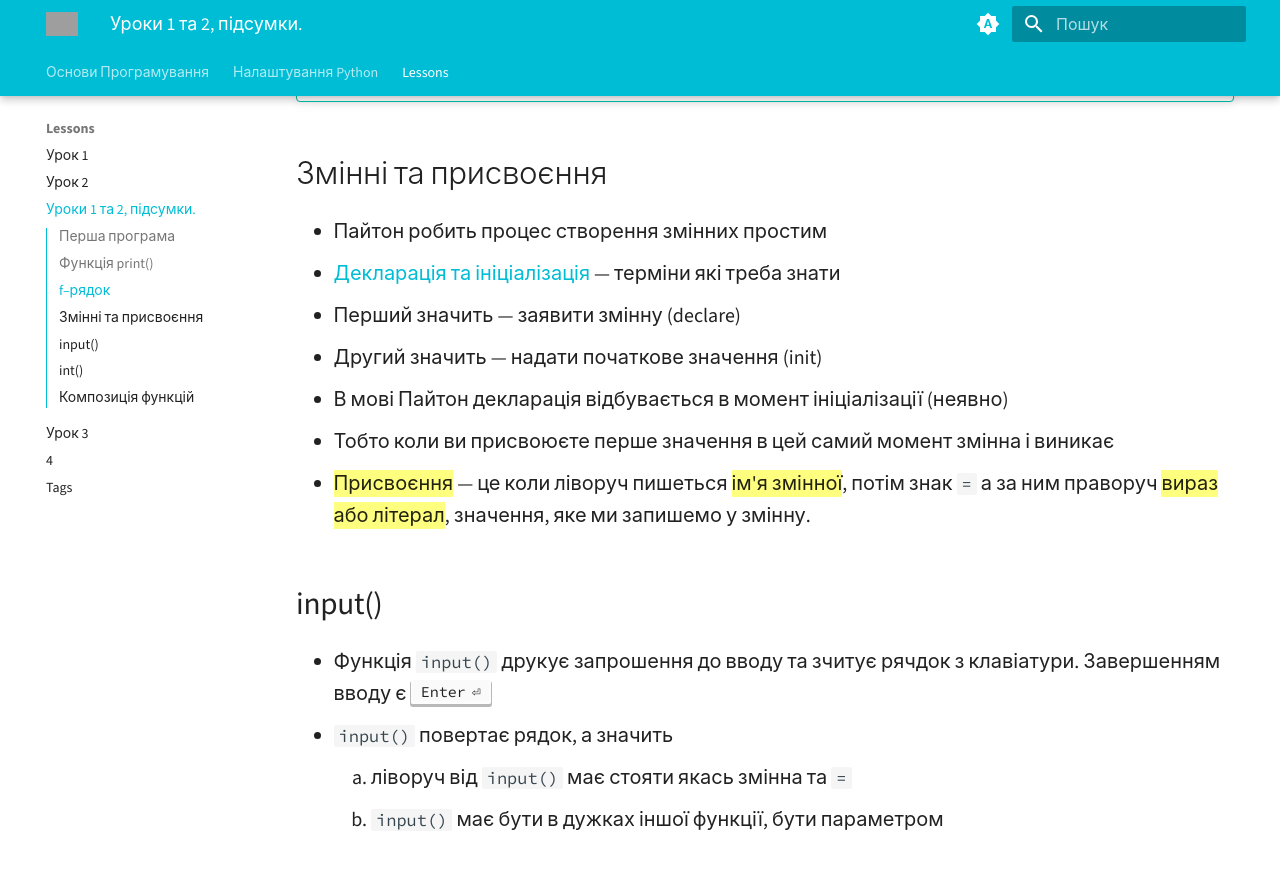
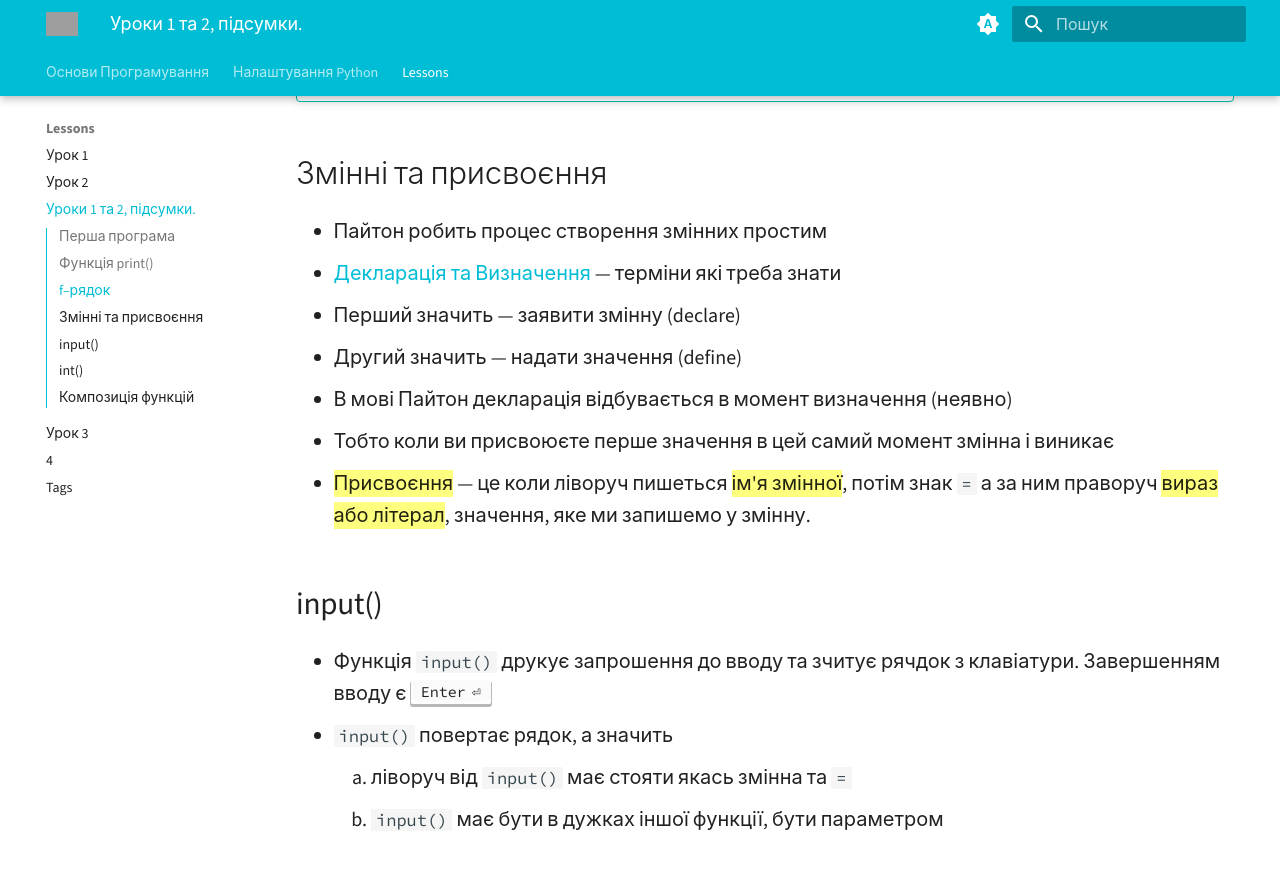
Before and after one commit to kirilche/pykids, an MkDocs documentation site: the page built from docs/lessons/3_summary_1.md, in a window 1280 px wide and 900 px high, scrolled down 1403 px. Shown: the top 869 px of the window. Built offline with MkDocs 1.6.1 and Material for MkDocs 9.7.7, drawn with Linux system fonts in a browser that asks for light colours; grey boxes are pictures that could not be loaded.

Commit message:
200125 20

```diff
--- a/docs/lessons/3_summary_1.md
+++ b/docs/lessons/3_summary_1.md
@@ -42,10 +42,10 @@ tags:
 ## Змінні та присвоєння
 
 - Пайтон робить процес створення змінних простим
-- [Декларація та ініціалізація](2.md#declare-vs-init) — терміни які треба знати
+- [Декларація та Визначення](2.md#declare-vs-definition) — терміни які треба знати
 - Перший значить — заявити змінну (declare)
-- Другий значить — надати початкове значення (init)
-- В мові Пайтон декларація відбувається в момент ініціалізації (неявно)
+- Другий значить — надати значення (define)
+- В мові Пайтон декларація відбувається в момент визначення (неявно)
 - Тобто коли ви присвоюєте перше значення в цей самий момент змінна і виникає
 - ==Присвоєння== — це коли ліворуч пишеться ==ім'я змінної==, потім знак `=` а за ним праворуч ==вираз або літерал==, значення, яке ми запишемо у змінну.
 
```
Also changed, not shown: docs/lessons/2.md (+1 -1 lines).
